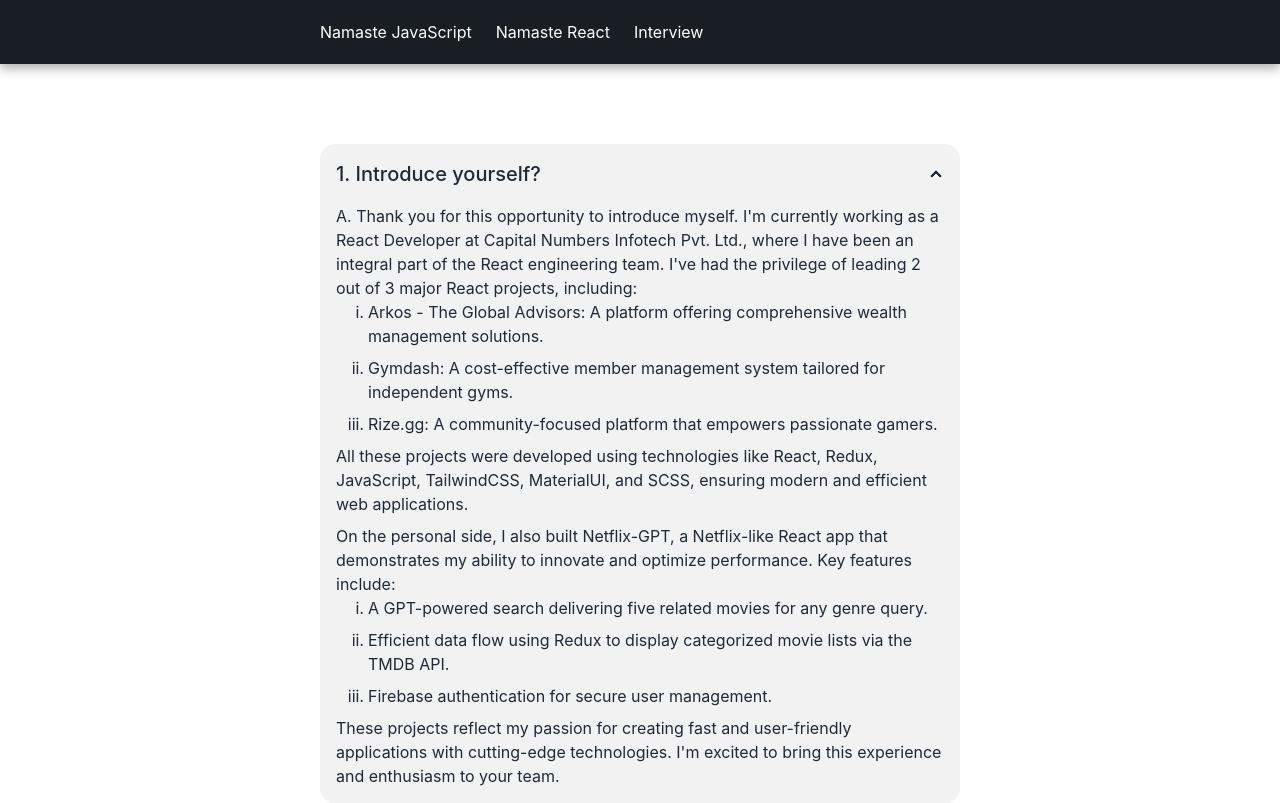
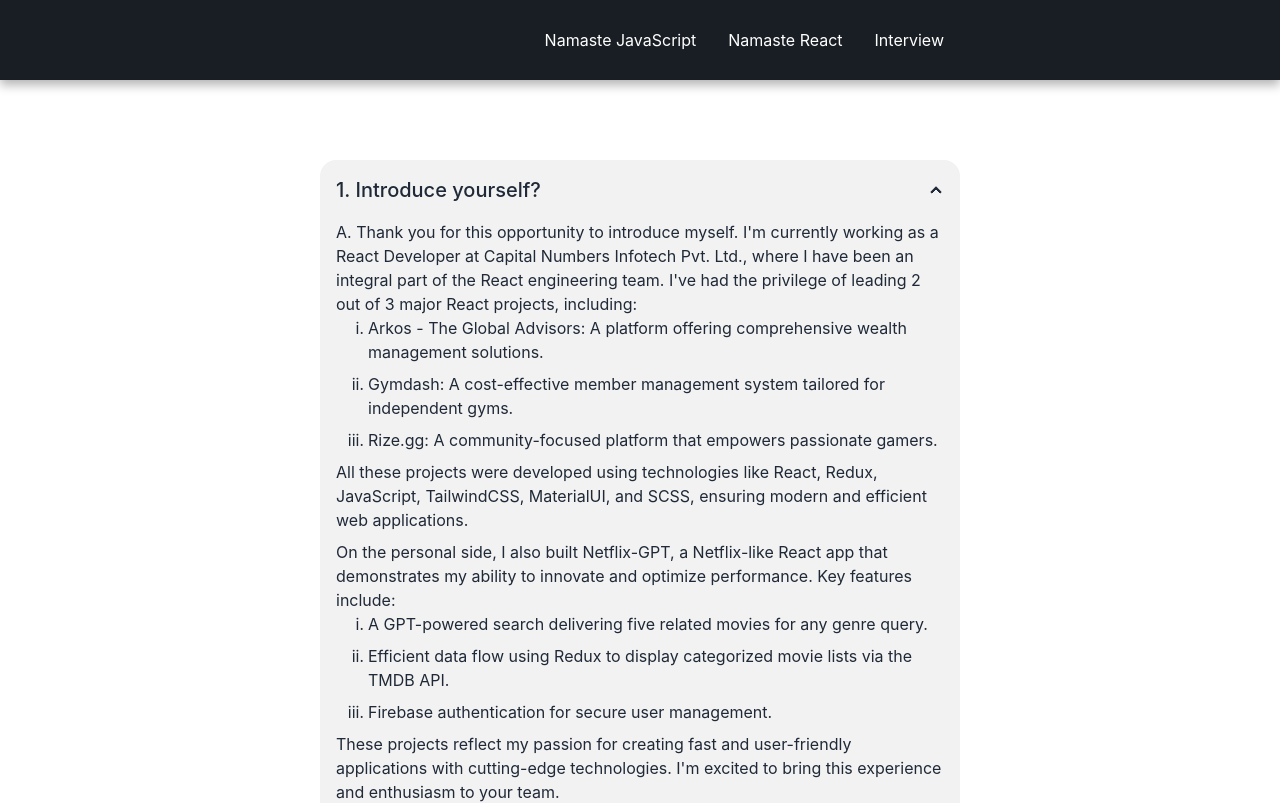
Before and after one commit to sandeeprana19/namaste-courses-notes, a React (Create React App) app: page /interview in a window 1280 px wide. Shown: the top 803 px of the page. Built offline with nearby package versions, Linux system fonts and the light colour scheme.

Commit message:
main
Integrated menu componenet

```diff
--- a/src/components/Body/Body.js
+++ b/src/components/Body/Body.js
@@ -6,7 +6,7 @@
   return (
     <>
       <Header />
-      <div className="pt-24">
+      <div className="pt-28">
         <Outlet />
       </div>
     </>
--- a/src/components/Header/Header.js
+++ b/src/components/Header/Header.js
@@ -3,12 +3,38 @@
 
 const Header = () => {
   return (
-    <header className="py-5 px-4 lg:px-0 shadow-[0rem_0.3125rem_0.625rem_0rem_rgba(0,0,0,0.3)] fixed top-0 start-0 w-full z-50 bg-[#191e24] box-border">
+    <header className="py-2 shadow-[0rem_0.3125rem_0.625rem_0rem_rgba(0,0,0,0.3)] fixed top-0 start-0 w-full z-50 bg-[#191e24] box-border">
       <div className="lg:w-6/12 w-full mx-auto">
-        <ul className="list-none ps-0 mt-0 mb-0 flex items-center gap-x-6">
+        <div className="navbar p-0 justify-between">
+          <div className="navbar-start w-auto">
+            <div className="dropdown">
+              <div
+                tabIndex={0}
+                role="button"
+                className="btn btn-ghost lg:hidden"
+              >
+                <svg
+                  xmlns="http://www.w3.org/2000/svg"
+                  className="h-5 w-5"
+                  fill="none"
+                  viewBox="0 0 24 24"
+                  stroke="currentColor"
+                >
+                  <path
+                    strokeLinecap="round"
+                    strokeLinejoin="round"
+                    strokeWidth="2"
+                    d="M4 6h16M4 12h8m-8 6h16"
+                  />
+                </svg>
+              </div>
+              <ul
+                tabIndex={0}
+                className="menu menu-sm dropdown-content bg-base-100 rounded-box z-[1] mt-3 w-52 p-2 shadow"
+              >
                 <li>
                   <Link
-              className="text-base no-underline text-white hover:text-[#f25925] transition-all"
+                    className="text-base no-underline text-white transition-all"
                     to="/"
                   >
                     Namaste JavaScript
@@ -16,7 +42,7 @@
                 </li>
                 <li>
                   <Link
-              className="text-base no-underline text-white hover:text-[#f25925] transition-all"
+                    className="text-base no-underline text-white transition-all"
                     to="/react"
                   >
                     Namaste React
@@ -24,7 +50,7 @@
                 </li>
                 <li>
                   <Link
-              className="text-base no-underline text-white hover:text-[#f25925] transition-all"
+                    className="text-base no-underline text-white transition-all"
                     to="/interview"
                   >
                     Interview
@@ -32,6 +58,37 @@
                 </li>
               </ul>
             </div>
+          </div>
+          <div className="navbar-center hidden lg:flex">
+            <ul className="menu menu-horizontal p-0">
+              <li>
+                <Link
+                  className="text-base no-underline text-white transition-all"
+                  to="/"
+                >
+                  Namaste JavaScript
+                </Link>
+              </li>
+              <li>
+                <Link
+                  className="text-base no-underline text-white transition-all"
+                  to="/react"
+                >
+                  Namaste React
+                </Link>
+              </li>
+              <li>
+                <Link
+                  className="text-base no-underline text-white transition-all"
+                  to="/interview"
+                >
+                  Interview
+                </Link>
+              </li>
+            </ul>
+          </div>
+        </div>
+      </div>
     </header>
   );
 };
--- a/src/components/NamasteJavascript/NamasteJavascript.js
+++ b/src/components/NamasteJavascript/NamasteJavascript.js
@@ -2,7 +2,7 @@
 
 const NamasteJavascript = () => {
   return (
-    <div className="lg:w-6/12 w-full mx-auto flex flex-wrap gap-y-4 px-4 px-5 lg:px-0">
+    <div className="lg:w-6/12 w-full mx-auto flex flex-wrap gap-y-4 px-4 lg:px-0">
       <div className="collapse collapse-arrow bg-base-200">
         <input type="radio" name="namaste-javascript" defaultChecked />
         <div className="collapse-title text-xl font-medium">
```
Lines whose indentation alone changed are shown as unchanged.
